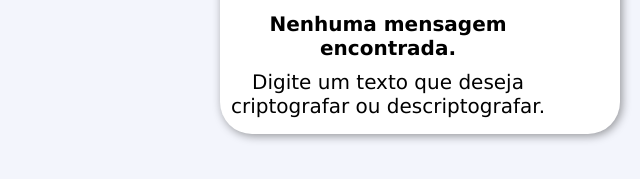
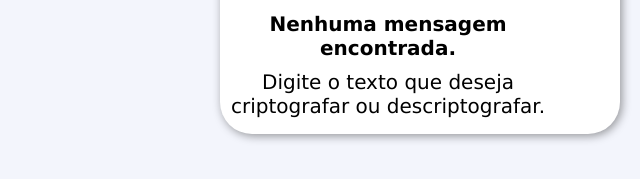
Before and after one commit to victorferreiradev/decodificador-de-texto, a plain HTML site: page index.html in a window 1280 px wide. Shown: the part 461-640 px from the top of the page, 640-1280 px from the left. Drawn offline with Linux system fonts and the light colour scheme.

Commit message:
atualização teste

```diff
--- a/index.html
+++ b/index.html
@@ -23,7 +23,7 @@
                 <div id="consoleOutput" class="consoleOutput">
                     <h2>Nenhuma mensagem encontrada.</h2>
 
-                    <p>Digite um texto que deseja criptografar ou descriptografar.</p>
+                    <p>Digite o texto que deseja criptografar ou descriptografar.</p>
                 </div>
             </div>
         </div>
```
